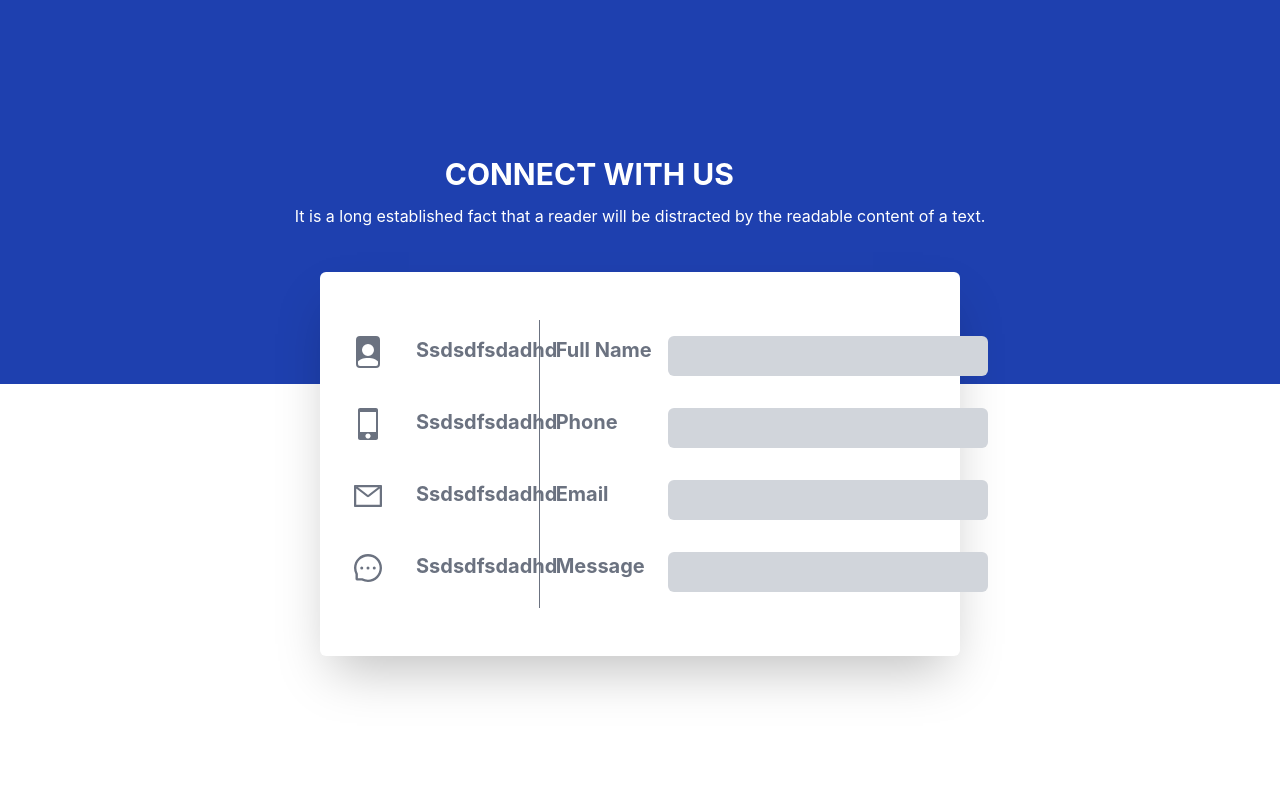
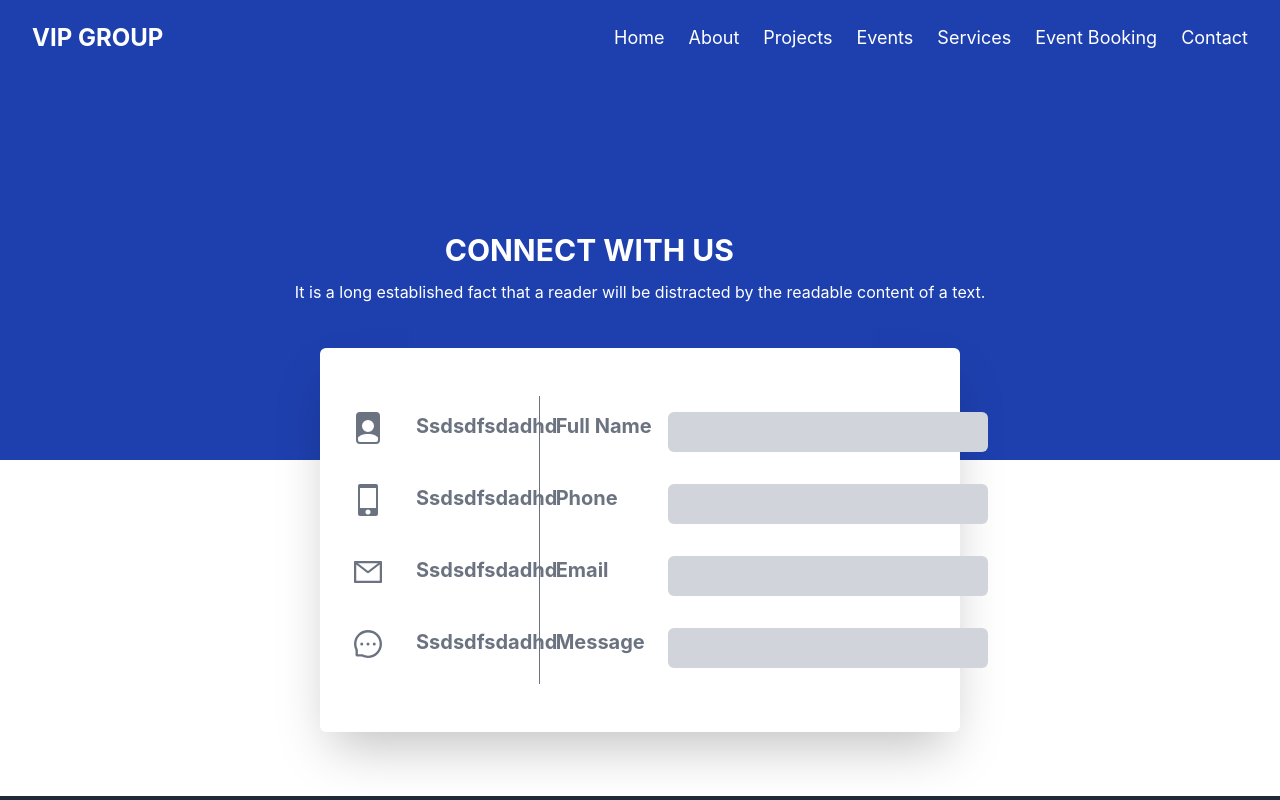
Before and after one commit to A4OnE/sirg, a Next.js app: page /Contact in a window 1280 px wide. Shown: the top 800 px of the page. Built offline with nearby package versions, Linux system fonts and the light colour scheme.

Commit message:
contact part completed

```diff
--- a/pages/Contact.jsx
+++ b/pages/Contact.jsx
@@ -4,10 +4,14 @@ import { BsFillFilePersonFill } from "react-icons/bs";
 import { GoDeviceMobile } from "react-icons/go";
 import { AiOutlineMail } from "react-icons/ai";
 import { AiOutlineMessage } from "react-icons/ai";
+// import Head from "next/head";
+import PageTemplate from "../components/Templates/PageTemplate";
 
 function Contact() {
   return (
-    <div className=" container">
+    <div>
+            <PageTemplate>
+        <div className=" container ">
           {/* starting of top part of contact */}
           <div
             className="  h-96 bg-blue-800 grid
@@ -22,8 +26,8 @@ function Contact() {
               </div>
 
               <div className=" text-white mt-3 text-base   normal">
-            It is a long established fact that a reader will be distracted by
-            the readable content of a text.
+                It is a long established fact that a reader will be distracted
+                by the readable content of a text.
               </div>
             </div>
           </div>
@@ -32,7 +36,7 @@ function Contact() {
           {/* form div starts */}
           <div
             className="cards  md:w-11/12 lg:w-6/12
-        md:h-96 lg:h-10/12
+        md:h-96 lg:h-10/12 mb-16
          bg-white shadow-2xl
       grid items-center mx-auto -my-28 p-4  rounded-md"
           >
@@ -40,7 +44,6 @@ function Contact() {
               className="
         grid grid-cols-3 capitalize text-gray-500
         font-bold lg:text-xl"
-
             >
               {/* icon wala part in left side starts */}
               <div className="grid grid-rows-4 w-40   ">
@@ -105,6 +108,9 @@ function Contact() {
           </div>
           {/* form div closed */}
         </div>
+        </PageTemplate>
+
+    </div>
   );
 }
 
```
Lines whose indentation alone changed are shown as unchanged.
